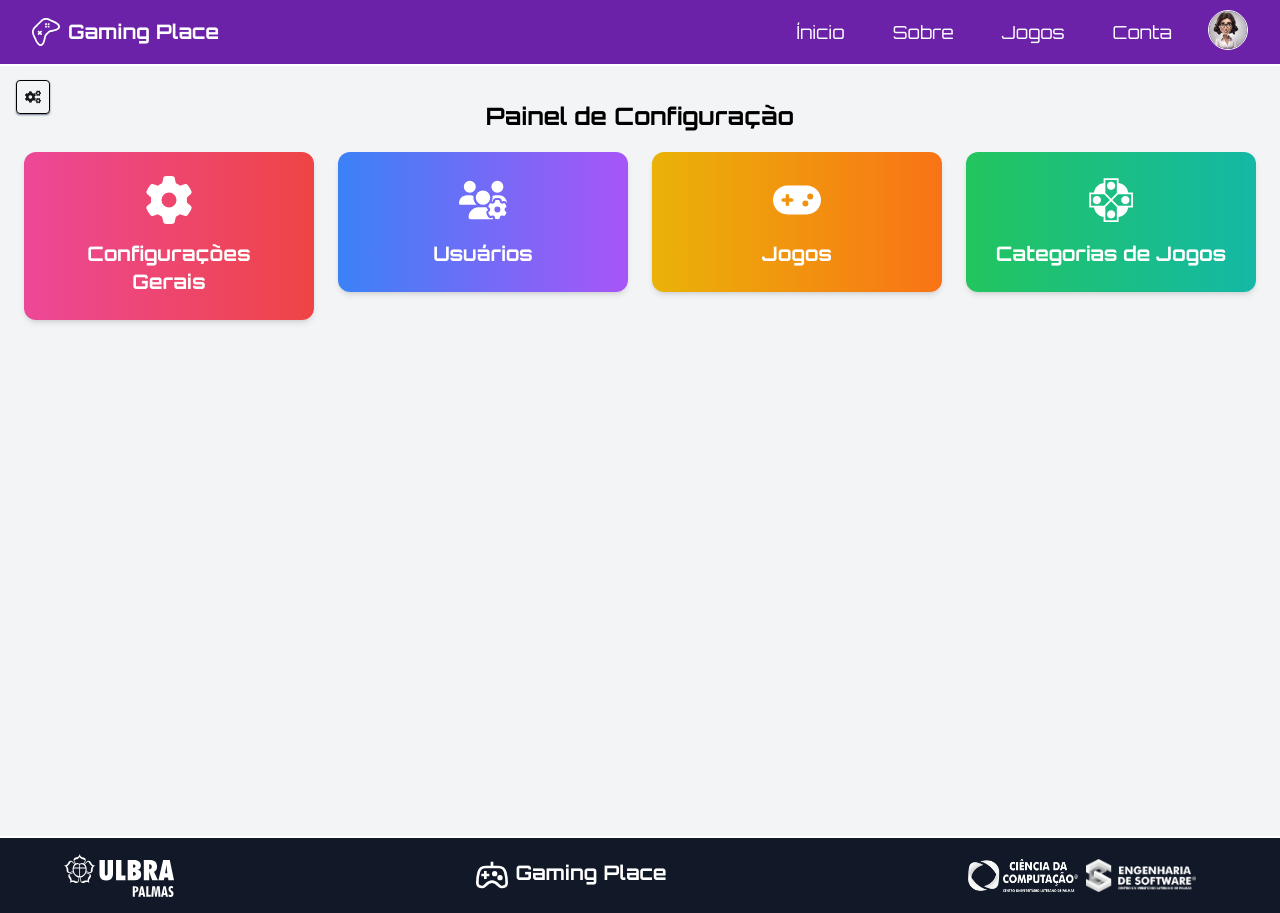
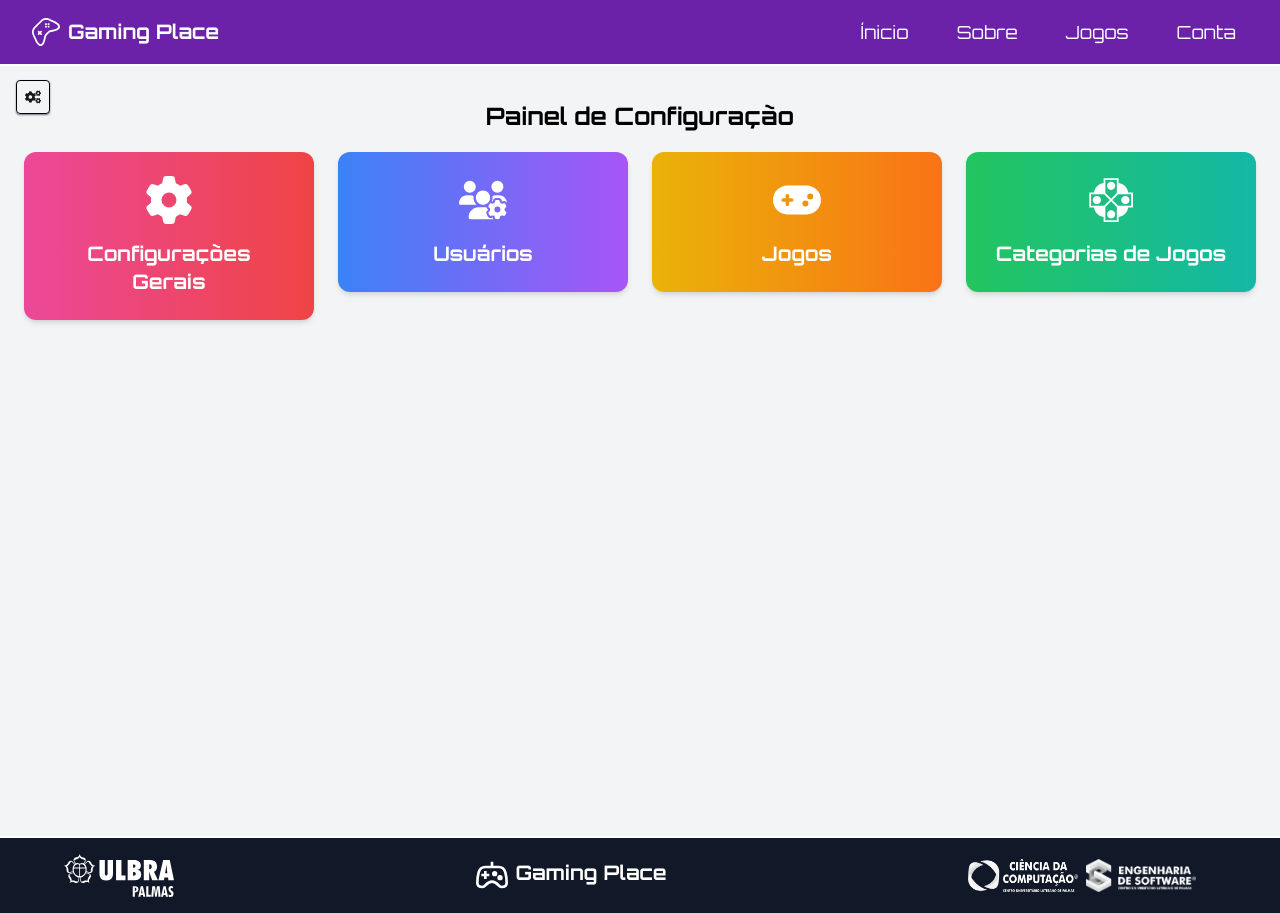
Before and after one commit to romarioulbra/gaming-place, a Next.js app: page /configuracao in a window 1280 px wide. Built offline with nearby package versions, Linux system fonts and the light colour scheme.

Commit message:
Alterações no MenuNavBar

```diff
--- a/src/app/components/MenuNavbar.tsx
+++ b/src/app/components/MenuNavbar.tsx
@@ -1,144 +1,39 @@
-// "use client";
-// import Link from "next/link";
-// import { useState} from "react";
-// import { FaBars, FaTimes } from "react-icons/fa"; // Ícones para abrir/fechar o menu
-// import { SlGameController } from "react-icons/sl";
-// import { usePathname } from "next/navigation";
-
-// export default function Navbar({nivelUsuario}) {
-//   const [isOpen, setIsOpen] = useState(false);
-//   const pathname = usePathname(); // Obter a rota atual
-
-//   const toggleMenu = () => {
-//     setIsOpen(!isOpen);
-//   };
-
-
-// // Links baseados no nível do usuário
-// const getLinksNivelUsuario = () => {
-//   switch (nivelUsuario) {
-//     case "Normal":
-//       return [
-//         { label: "Ínicio", path: "/" },
-//         { label: "Sobre", path: "/sobre" },
-//         { label: "Jogos", path: "/jogos/categorias" },
-//         { label: "Conta", path: "/conta" },
-//       ];
-
-//     case "Administrador":
-//       return [
-//         { label: "Ínicio", path: "/" },
-//         { label: "Sobre", path: "/sobre" },
-//         { label: "Jogos", path: "/jogos/categorias" },
-//         { label: "Conta", path: "/conta" },
-//         { label: "Configuração", path: "/configuracao" },
-//       ];
-//     case "Logado":
-//       return [
-//         { label: "Ínicio", path: "/" },
-//         { label: "Sobre", path: "/sobre" },
-//         { label: "Jogos", path: "/jogos/categorias" },
-//         { label: "Conta", path: "/conta" },
-//       ];
-//     default:
-//       return [
-//         { label: "Ínicio", path: "/" },
-//         { label: "Sobre", path: "/sobre" },
-//         { label: "Jogos", path: "/jogos/categorias" },
-//         { label: "Conta", path: "/conta" },
-//       ];
-//   }
-// };
-
-// const links = getLinksNivelUsuario();
-
-
-//   return (
-//     <nav className="bg-purple-800 text-white fixed w-full top-0 z-50 border-b-2 border-white">
-//       <div className="max-w-7xl mx-auto px-4 sm:px-6 lg:px-8 flex justify-between items-center h-16">
-//         {/* Logo */}
-//         <div className="flex items-center text-white text-xl font-bold space-x-2">
-//           <SlGameController className="w-7 h-7 text-white" />
-//           <Link href="/">Gaming Place</Link>
-//         </div>
-
-//         {/* Ícone do Menu (hambúrguer) */}
-//         <div className="lg:hidden">
-//           <button onClick={toggleMenu} className="focus:outline-none">
-//             {isOpen ? (
-//               <FaTimes className="text-2xl" /> // Ícone para fechar o menu
-//             ) : (
-//               <FaBars className="text-2xl" /> // Ícone para abrir o menu
-//             )}
-//           </button>
-//         </div>
-
-//         {/* Links do Menu - Visíveis em dispositivos grandes */}
-//         <div className="hidden lg:flex space-x-6">
-//           {links.map((link) => (
-//             <Link
-//               key={link.path}
-//               href={link.path}
-//               className={`${
-//                 pathname === link.path
-//                   ? "bg-pink-600 text-white font-bold py-2 px-4 rounded"
-//                   : "text-lg py-2 px-3 hover:bg-purple-500 hover:text-grey-200 rounded-md"
-//               } transition duration-300`}
-//             >
-//               {link.label}
-//             </Link>
-//           ))}
-//         </div>
-//       </div>
-
-//       {/* Menu Mobile - Controlado pelo estado `isOpen` */}
-//       <div
-//         className={`lg:hidden bg-purple-900 text-white text-left space-y-2 py-4 font-bold absolute top-16 left-0 w-full transition-transform duration-300 ${
-//           isOpen ? "block" : "hidden"
-//         }`}
-//       >
-//         {links.map((link) => (
-//           <Link
-//             key={link.path}
-//             href={link.path}
-//             className={`${
-//               pathname === link.path
-//                 ? "bg-pink-500 text-white font-bold py-2 px-4 rounded ml-2"
-//                 : "block text-lg py-2 px-3 hover:bg-purple-500"
-//             } transition duration-300`}
-//             onClick={() => setIsOpen(false)} // Fecha o menu ao clicar
-//           >
-//             {link.label}
-//           </Link>
-//         ))}
-//       </div>
-//     </nav>
-//   );
-// }
-
-
 "use client";
 import Link from "next/link";
 import { useState } from "react";
 import { FaBars, FaTimes } from "react-icons/fa";
 import { SlGameController } from "react-icons/sl";
 import { usePathname } from "next/navigation";
-import Image from "next/image";
+// import Image from "next/image";
+// import { useSession} from "next-auth/react";
 
-export default function Navbar({ nivelUsuario }) {
+export default function Navbar() {
+  const nivelUsuario = 'Normal'
   const [isOpen, setIsOpen] = useState(false);
-  const [isDropdownOpen, setIsDropdownOpen] = useState(false); // Estado para o dropdown do perfil
+  // const [isDropdownOpen, setIsDropdownOpen] = useState(false); // Estado para o dropdown do perfil
   const pathname = usePathname();
 
   const toggleMenu = () => {
     setIsOpen(!isOpen);
   };
 
-  const toggleDropdown = () => {
-    setIsDropdownOpen(!isDropdownOpen);
-  };
+  // const toggleDropdown = () => {
+  //   setIsDropdownOpen(!isDropdownOpen);
+  // };
+
+
+//   const { data: session, status } = useSession();
+
+//   // if (!session) {
+//   //   return <p>Você precisa estar logado para acessar o Dashboard.</p>;
+//   // }
+
+//  // Acessa os dados do usuário na sessão
+//  const {nivel} = session.usuario;
+
 
   const getLinksNivelUsuario = () => {
+    // switch (nivelUsuario) {
     switch (nivelUsuario) {
       case "Normal":
         return [
@@ -154,6 +49,7 @@ export default function Navbar({ nivelUsuario }) {
           { label: "Jogos", path: "/jogos/categorias" },
           { label: "Conta", path: "/conta" },
           { label: "Configuração", path: "/configuracao" },
+          { label: "Perfil", path: "/dashboard/administrador" },
         ];
       case "Logado":
         return [
@@ -161,6 +57,7 @@ export default function Navbar({ nivelUsuario }) {
           { label: "Sobre", path: "/sobre" },
           { label: "Jogos", path: "/jogos/categorias" },
           { label: "Conta", path: "/conta" },
+          { label: "Perfil", path: "/dashboard/usuario_login" },
         ];
       default:
         return [
@@ -205,60 +102,7 @@ export default function Navbar({ nivelUsuario }) {
               {link.label}
             </Link>
           ))}
-          {/* Dropdown do Perfil */}
-          <div className="relative">
-            <button onClick={toggleDropdown} className="flex items-center focus:outline-none">
-              <Image
-                src="/img/avatar.jpg" // Substitua pela URL do avatar do usuário
-                alt="Avatar"
-                width={40}
-                height={40}
-                className="rounded-full border border-white"
-              />
-            </button>
-            {isDropdownOpen && (
-              <div className="absolute right-0 mt-2 w-64 bg-white text-black rounded-lg shadow-lg">
-                <div className="p-4 border-b">
-                  <Image
-                    src="/img/avatar.jpg" // Substitua pela URL do avatar
-                    alt="Avatar"
-                    width={70}
-                    height={70}
-                    className="rounded-full mx-auto"
-                  />
-                  <p className="text-center font-bold mt-2">Olá, Romario!</p>
-                  <p className="text-center text-sm text-gray-500">
-                    romariodp07@gmail.com
-                  </p>
-                </div>
-                <ul className="p-4 space-y-2">
-                  <li>
-                    <Link
-                      href="/conta"
-                      className="block px-4 py-2 text-sm hover:bg-gray-100 rounded-md"
-                    >
-                      Gerenciar Conta
-                    </Link>
-                  </li>
-                  <li>
-                    <button className="block w-full text-left px-4 py-2 text-sm hover:bg-gray-100 rounded-md">
-                      Histórico de Pesquisa
-                    </button>
-                  </li>
-                  <li>
-                    <button className="block w-full text-left px-4 py-2 text-sm hover:bg-gray-100 rounded-md">
-                      Excluir últimos 15 minutos
-                    </button>
-                  </li>
-                  <li>
-                    <button className="block w-full text-left px-4 py-2 text-sm hover:bg-gray-100 rounded-md">
-                      Itens Salvos
-                    </button>
-                  </li>
-                </ul>
-              </div>
-            )}
-          </div>
+
         </div>
       </div>
 
```
